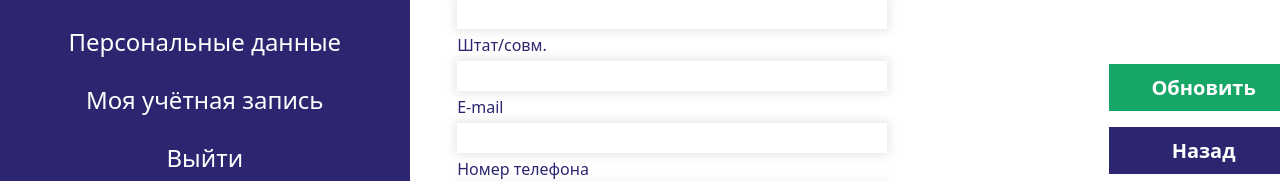
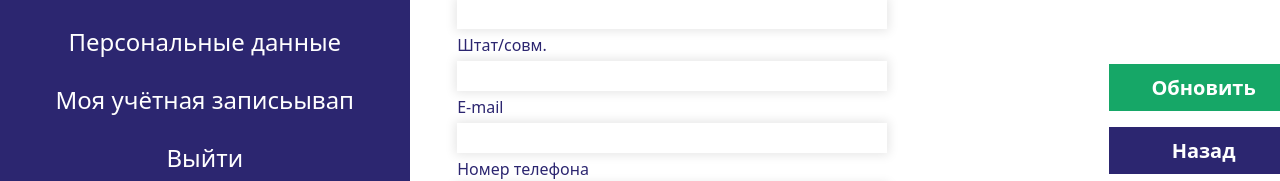
Before and after one commit to MFQ7aq/For_College-, a React (Vite) app: page /private_office in a window 1280 px wide. Shown: the part 529-710 px from the top of the page. Built offline with nearby package versions, Linux system fonts and the light colour scheme; sample sign-in values are in the browser's storage.

Commit message:
28.02 dfghbvvbjbv

```diff
--- a/src/pages/home/PrivateOffice.jsx
+++ b/src/pages/home/PrivateOffice.jsx
@@ -29,7 +29,7 @@ function PrivateOffice() {
           <h4 className="user__name">Test</h4>
           <ul className="config__list">
           <li className="config__items-li"><Link to="/Personal_data" className="config__items">Персональные данные</Link></li>
-            <li className="config__items-li"><Link to="" className="config__items">Моя учётная запись</Link></li>
+            <li className="config__items-li"><Link to="" className="config__items">Моя учётная записьывап</Link></li>
             <li className="config__items-li"><Link to="/Authorization"  onClick={handleLogout} className="config__items">Выйти</Link></li>
           </ul>
         </div>
```
